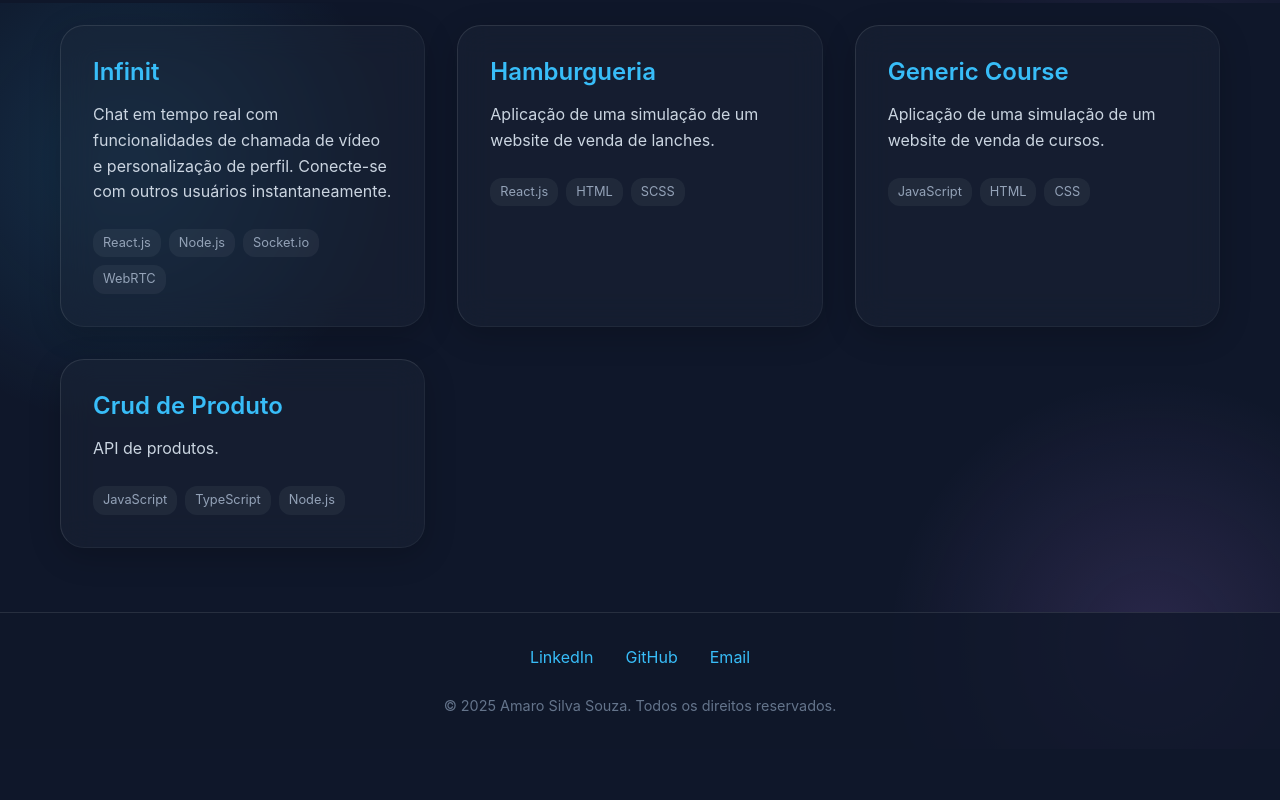
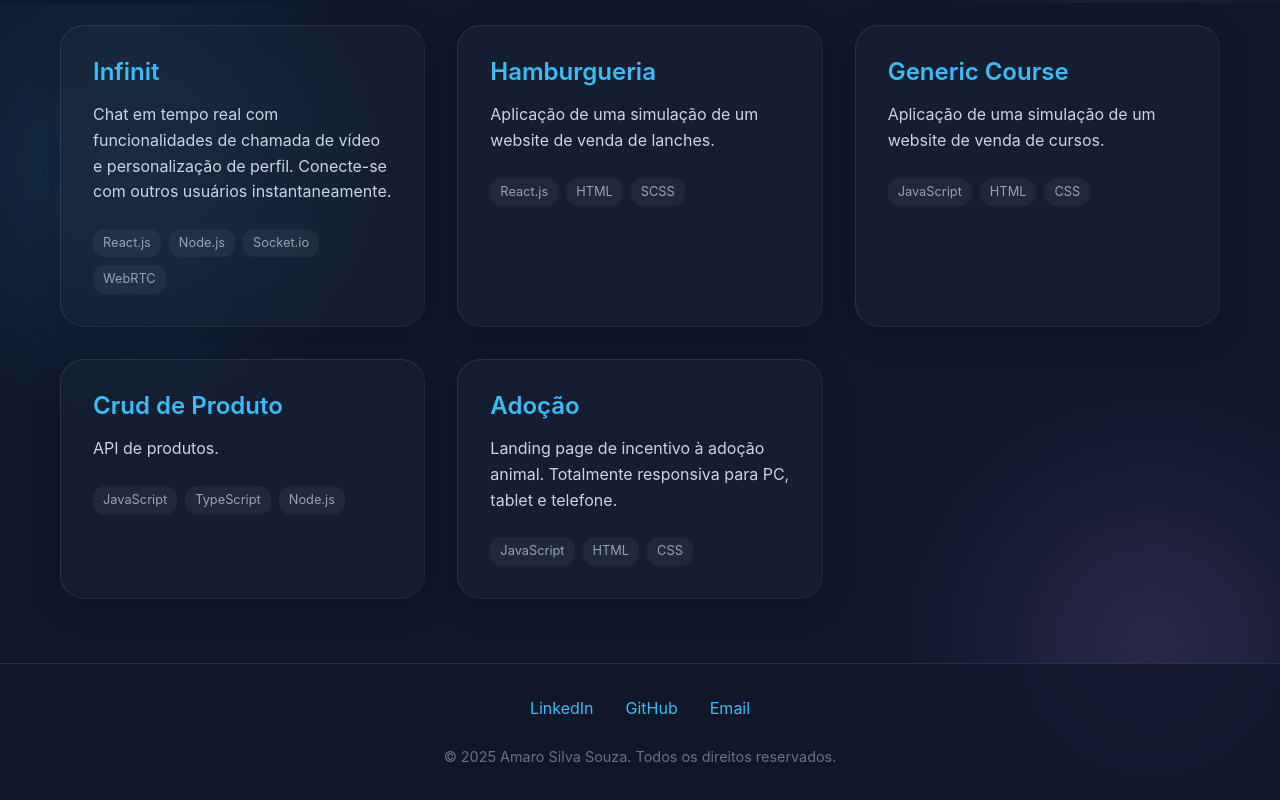
Before and after one commit to amarosilvasouza1/portif-lio_ofc, a React (Vite) app: page / in a window 1280 px wide. Shown: the part 1597-2397 px from the top of the page. Before the commit the page ends 2346 px from the top, so only its background shows below. Built offline with nearby package versions, Linux system fonts and the light colour scheme.

Commit message:
feat: add Adoção project to portfolio

```diff
--- a/src/components/Projects.jsx
+++ b/src/components/Projects.jsx
@@ -29,6 +29,12 @@ const Projects = () => {
       description: t.projects.crud,
       tech: ["JavaScript", "TypeScript", "Node.js"],
       link: "https://github.com/Kenzie-Academy-Brasil-Developers/m4-template-entrega1_Amao-silva"
+    },
+    {
+      title: "Adoção",
+      description: t.projects.adopcao,
+      tech: ["JavaScript", "HTML", "CSS"],
+      link: "https://ado-ao.vercel.app/"
     }
   ];
 
--- a/src/data/translations.js
+++ b/src/data/translations.js
@@ -17,7 +17,8 @@ export const translations = {
       infinit: "Chat em tempo real com funcionalidades de chamada de vídeo e personalização de perfil. Conecte-se com outros usuários instantaneamente.",
       hamburgueria: "Aplicação de uma simulação de um website de venda de lanches.",
       generic: "Aplicação de uma simulação de um website de venda de cursos.",
-      crud: "API de produtos."
+      crud: "API de produtos.",
+      adopcao: "Landing page de incentivo à adoção animal. Totalmente responsiva para PC, tablet e telefone."
     },
     footer: { rights: "Todos os direitos reservados." }
   },
@@ -39,7 +40,8 @@ export const translations = {
       infinit: "Real-time chat with video call features and profile customization. Connect with other users instantly.",
       hamburgueria: "Simulation application of a snack sales website.",
       generic: "Simulation application of a course sales website.",
-      crud: "Product API."
+      crud: "Product API.",
+      adopcao: "Animal adoption incentive landing page. Fully responsive for PC, tablet, and phone."
     },
     footer: { rights: "All rights reserved." }
   },
@@ -61,7 +63,8 @@ export const translations = {
       infinit: "Chat en tiempo real con funciones de videollamada y personalización de perfil. Conéctate con otros usuarios al instante.",
       hamburgueria: "Aplicación de simulación de un sitio web de venta de bocadillos.",
       generic: "Aplicación de simulación de un sitio web de venta de cursos.",
-      crud: "API de productos."
+      crud: "API de productos.",
+      adopcao: "Landing page de incentivo a la adopción de animales. Totalmente responsiva para PC, tableta y teléfono."
     },
     footer: { rights: "Todos los derechos reservados." }
   },
@@ -83,7 +86,8 @@ export const translations = {
       infinit: "ビデオ通話機能とプロフィールのカスタマイズを備えたリアルタイムチャット。他のユーザーと即座に接続できます。",
       hamburgueria: "スナック販売ウェブサイトのシミュレーションアプリケーション。",
       generic: "コース販売ウェブサイトのシミュレーションアプリケーション。",
-      crud: "製品API。"
+      crud: "製品API。",
+      adopcao: "動物の養子縁組を奨励するランディングページ。PC、タブレット、電話に完全に対応しています。"
     },
     footer: { rights: "無断転載を禁じます。" }
   }
```
